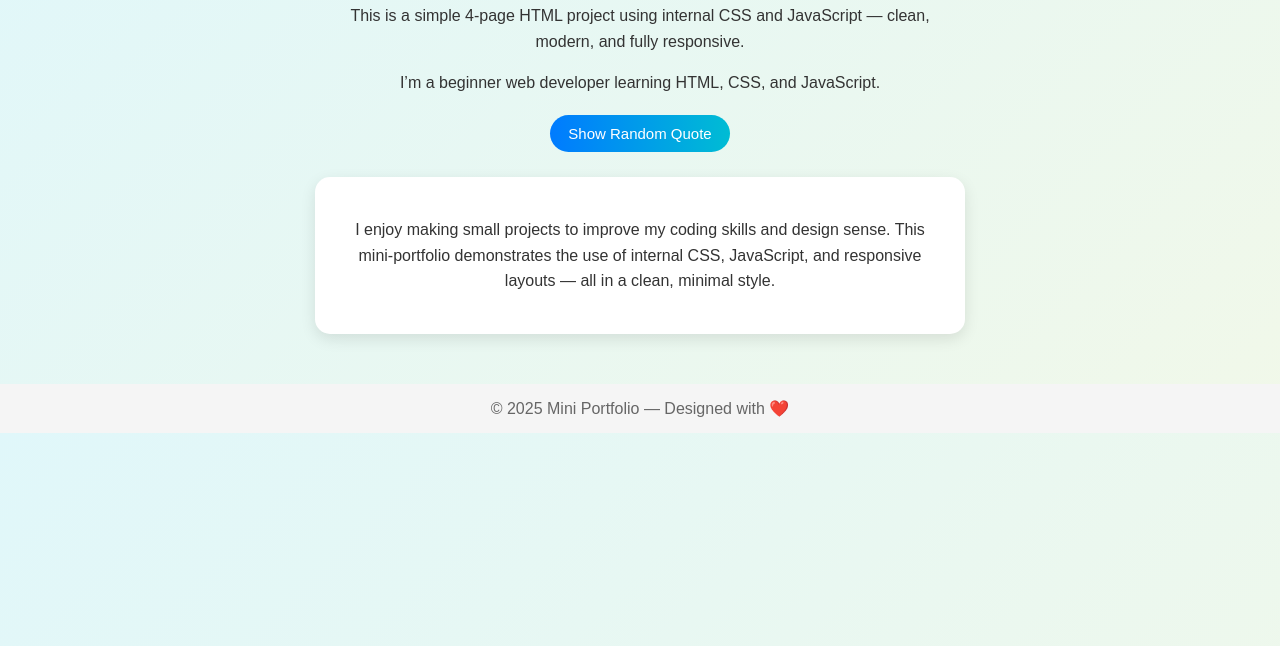
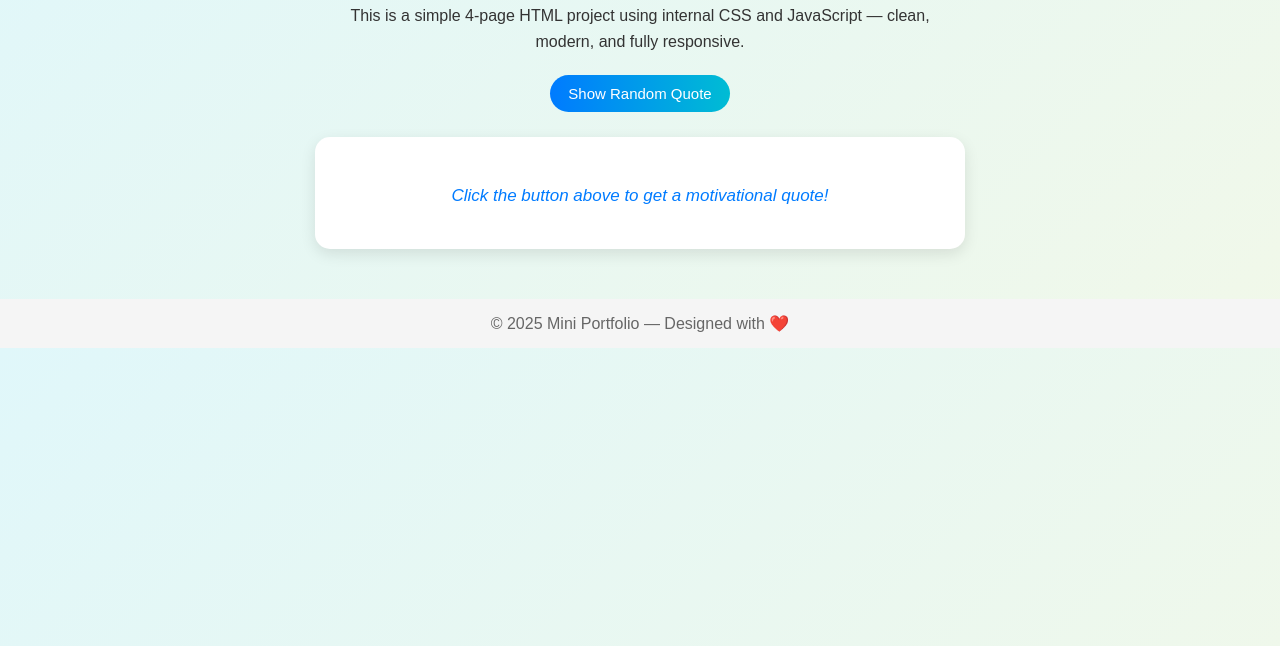
Before and after one commit to yaswithatalapaneni/devopsfinal-04, a plain HTML site: page public/index.html in a window 1280 px wide. Shown: the part 154-800 px from the top of the page. Drawn offline with Linux system fonts and the light colour scheme.

Commit message:
Save changes to index.html

```diff
--- a/public/index.html
+++ b/public/index.html
@@ -121,13 +121,10 @@
 <h1>🌟 Welcome to My Mini Portfolio</h1>
 <p>This is a simple 4-page HTML project using internal CSS and JavaScript — clean, modern, and fully responsive.</p>
 
-<p>I’m a beginner web developer learning HTML, CSS, and JavaScript.</p>
-
 <button class="btn" onclick="showQuote()">Show Random Quote</button>
 
-<div id="more" class="card fade">
-  <p>I enjoy making small projects to improve my coding skills and design sense.
-  This mini-portfolio demonstrates the use of internal CSS, JavaScript, and responsive layouts — all in a clean, minimal style.</p>
+<div class="card">
+  <p id="quote">Click the button above to get a motivational quote!</p>
 </div>
 
 <footer>© 2025 Mini Portfolio — Designed with ❤️</footer>
@@ -137,7 +134,7 @@ function showQuote(){
   const quotes = [
     "Keep learning, keep coding!",
     "Practice makes perfect!",
-    "Every bug teaches you someth<<ing new!",
+    "Every bug teaches you something new!",
     "Small projects build big skills!",
     "Code. Debug. Repeat!"
   ];
```
